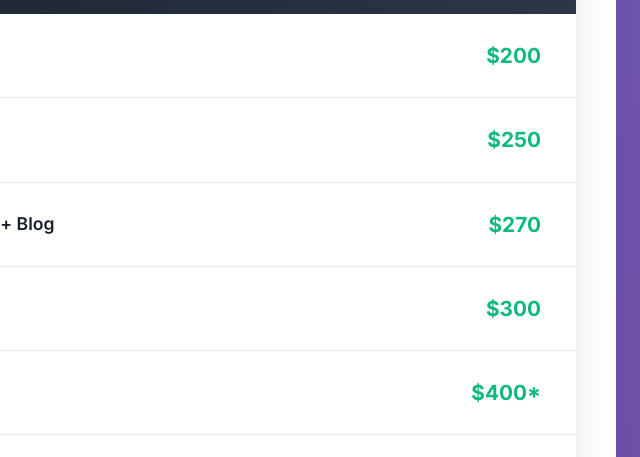
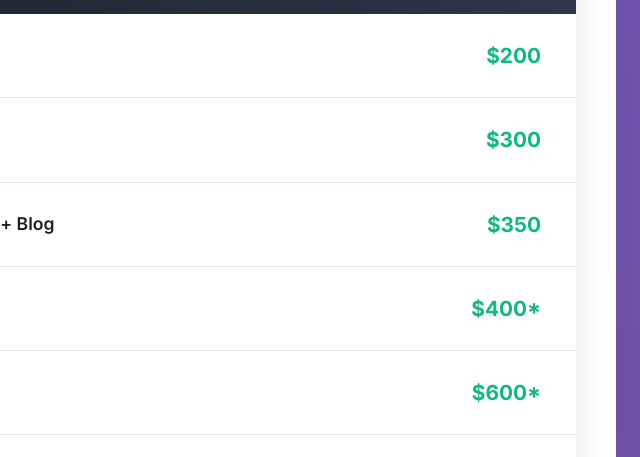
Before and after one commit to o0reyandre0o/propuesta-comercial, a plain HTML site: page index.html in a window 1280 px wide. Shown: the part 4600-5057 px from the top of the page, 474-1114 px from the left. Drawn offline with Linux system fonts and the light colour scheme.

Commit message:
Update index.html

```diff
--- a/index.html
+++ b/index.html
@@ -879,19 +879,19 @@
                     </div>
                     <div class="pricing-item">
                         <div class="service-name">📄 Páginas Informativas</div>
-                        <div class="service-price">$250</div>
+                        <div class="service-price">$300</div>
                     </div>
                     <div class="pricing-item">
                         <div class="service-name">📝 Páginas Informativas + Blog</div>
-                        <div class="service-price">$270</div>
+                        <div class="service-price">$350</div>
                     </div>
                     <div class="pricing-item">
                         <div class="service-name">📋 Páginas de Catálogo</div>
-                        <div class="service-price">$300</div>
+                        <div class="service-price">$400*</div>
                     </div>
                     <div class="pricing-item">
                         <div class="service-name">🛒 WooCommerce</div>
-                        <div class="service-price">$400*</div>
+                        <div class="service-price">$600*</div>
                     </div>
                     <div class="pricing-item">
                         <div class="service-name">🔧 Mantenimiento Web (SEO + Rendimiento)</div>
```
